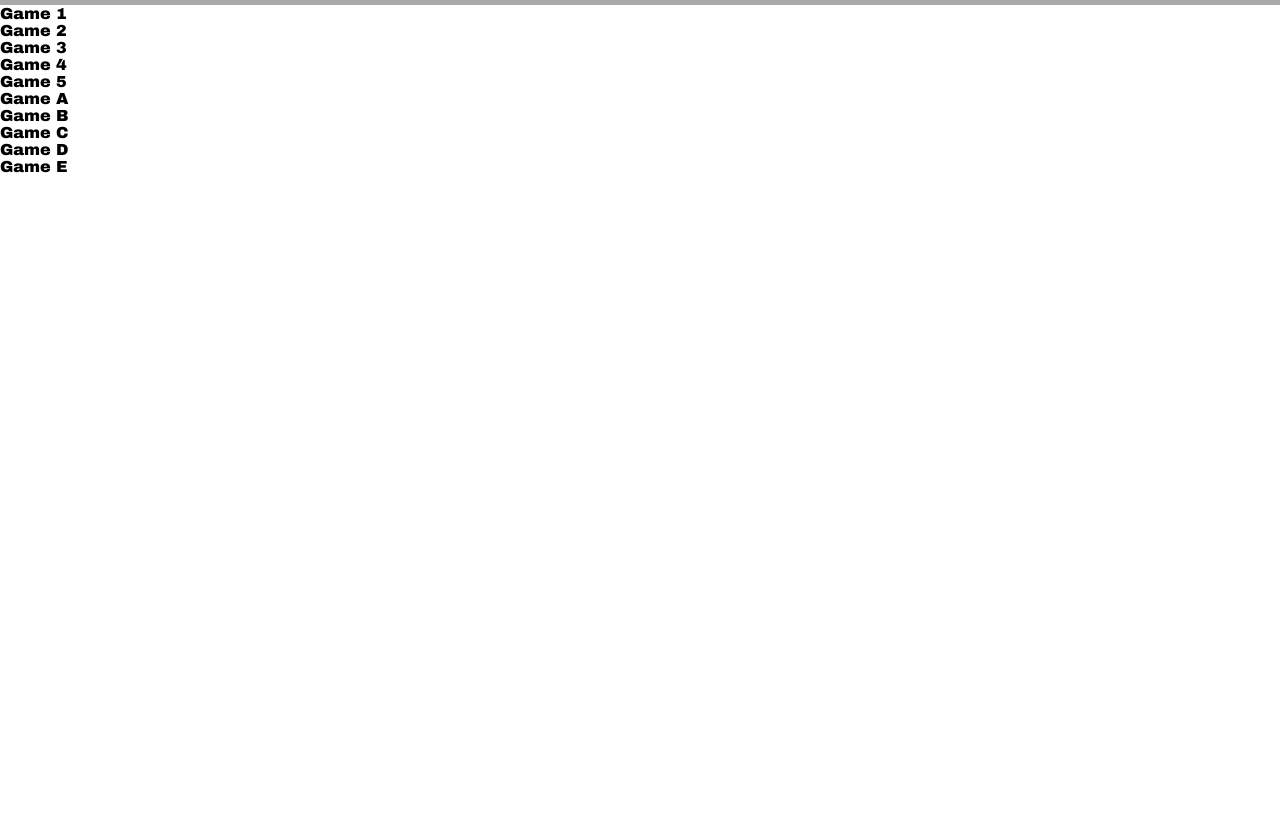
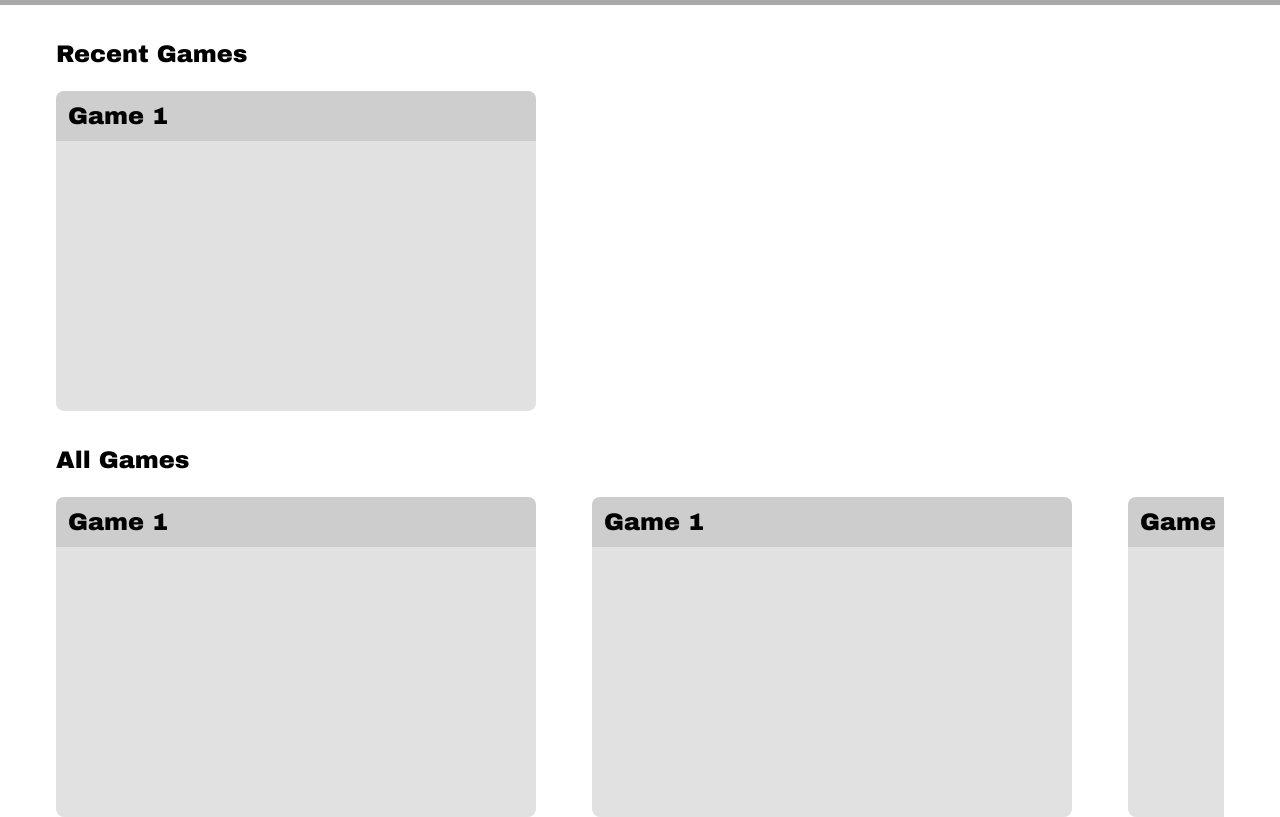
Before and after one commit to XxlgmbxX/shortrest_node_app, a website: page public/campaigns.html in a window 1280 px wide. Shown: the part 75-892 px from the top of the page. Before the commit the page ends 800 px from the top, so only its background shows below. Drawn offline with Linux system fonts and the light colour scheme.

Commit message:
mudanças no campaing html/css

```diff
--- a/public/campaigns.html
+++ b/public/campaigns.html
@@ -24,24 +24,35 @@
     </header>
     <main>
         <section class="recent-games">
+            <p>Recent Games</p>
             <div class="games-container">
 
-                <div class="game-box">Game 1</div>
-                <div class="game-box">Game 2</div>
-                <div class="game-box">Game 3</div>
-                <div class="game-box">Game 4</div>
-                <div class="game-box">Game 5</div>
+                <div class="game-box">
+                    <p class="game-title">Game 1</p>
+
+                </div>
 
             </div>
         </section>
 
         <section class="all-games">
+            <p>All Games</p>
             <div class="games-container">
-                <div class="game-box">Game A</div>
-                <div class="game-box">Game B</div>
-                <div class="game-box">Game C</div>
-                <div class="game-box">Game D</div>
-                <div class="game-box">Game E</div>
+                <div class="game-box">
+                    <p class="game-title">Game 1</p>
+
+                </div>
+
+                <div class="game-box">
+                    <p class="game-title">Game 1</p>
+
+                </div>
+
+                <div class="game-box">
+                    <p class="game-title">Game 1</p>
+
+                </div>
+
             </div>
         </section>
     </main>
--- a/public/css/campaigns.css
+++ b/public/css/campaigns.css
@@ -41,3 +41,46 @@ header{
         img{
             height: 100%;
         }
+
+
+.recent-games, .all-games {
+    display: flex;
+    flex-direction: column;
+    align-items: flex-start;
+
+    margin-left: 3.5em;
+    margin-right: 3.5em;
+}
+
+    .recent-games p, .all-games p {
+        padding-top: 1.5em;
+        margin: 0;
+        padding-bottom: 1em;
+        font-size: 1.5em;
+    }
+
+.games-container{
+    display: flex;
+    width: 100%;
+    gap: 3.5em;
+
+    justify-content: flex-start;
+
+    overflow-y: auto;
+    white-space: nowrap;
+}
+
+    .game-box{
+        width: 30em;
+        height: 20em;
+        flex-shrink: 0;
+        border-radius: 8px;
+        overflow: hidden;
+
+        background-color: rgba(169, 169, 169, 0.35);
+    }
+
+        .game-box p{
+            padding: 0.5em 0 0.5em 0.5em;
+            background-color: rgba(169, 169, 169, 0.35);
+        }
```
Lines whose indentation alone changed are shown as unchanged.
